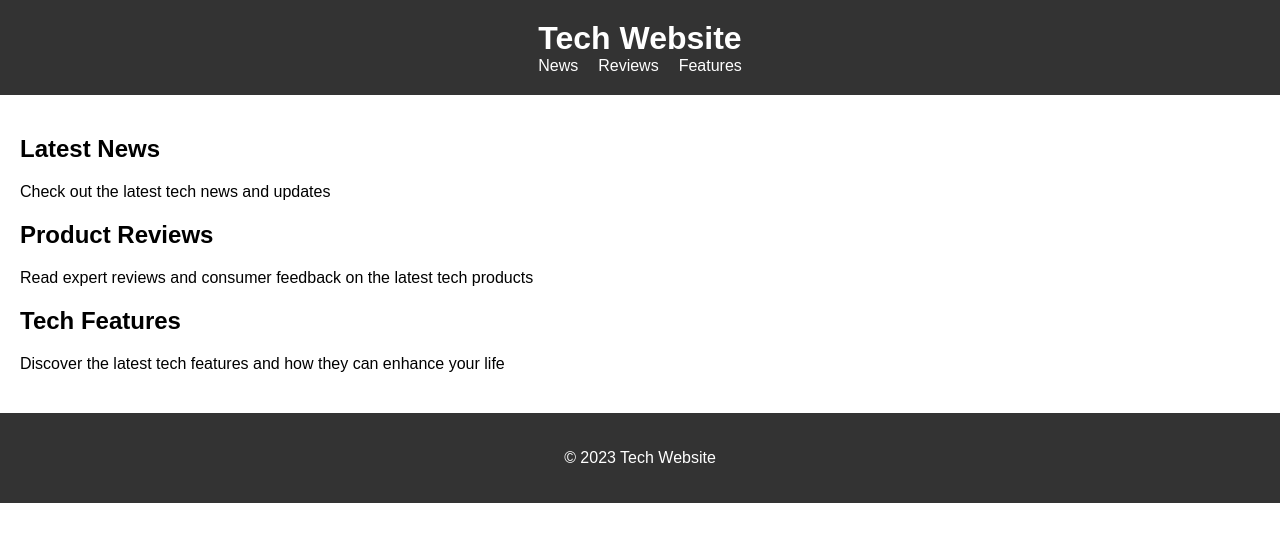
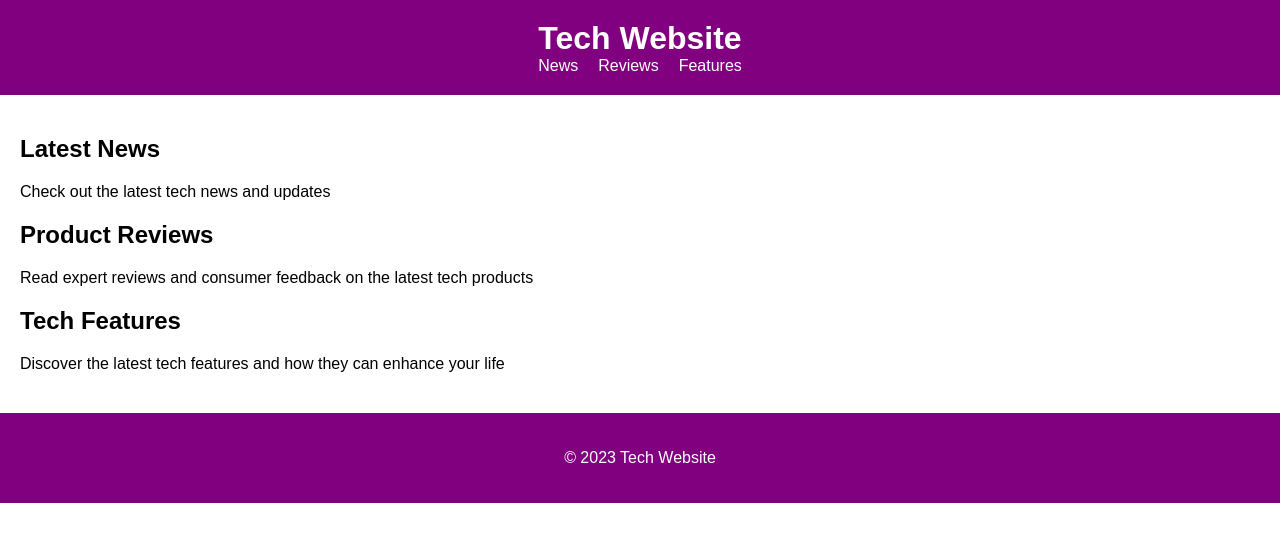
Before and after one commit to AlessiaEsposito/exercice-cours5, a plain HTML site: page index.html in a window 1280 px wide. Drawn offline with Linux system fonts and the light colour scheme.

Commit message:
Changer la couleur du header et footer pour purple

```diff
--- a/style.css
+++ b/style.css
@@ -5,7 +5,7 @@
   }
 
   header {
-    background-color: #333;
+    background-color: purple;
     color: #fff;
     padding: 20px;
     text-align: center;
@@ -41,7 +41,7 @@
   }
 
   footer {
-    background-color: #333;
+    background-color: purple;
     color: #fff;
     padding: 20px;
     text-align: center;
```
